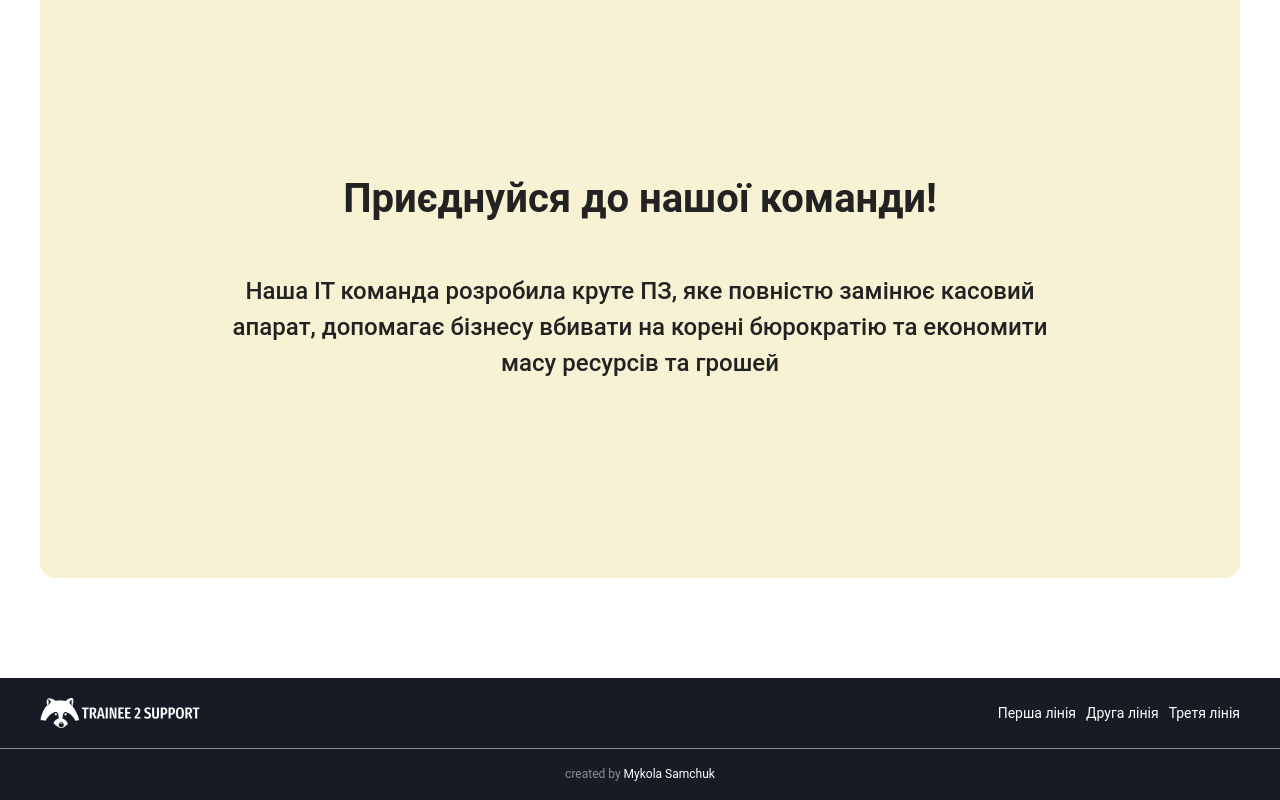
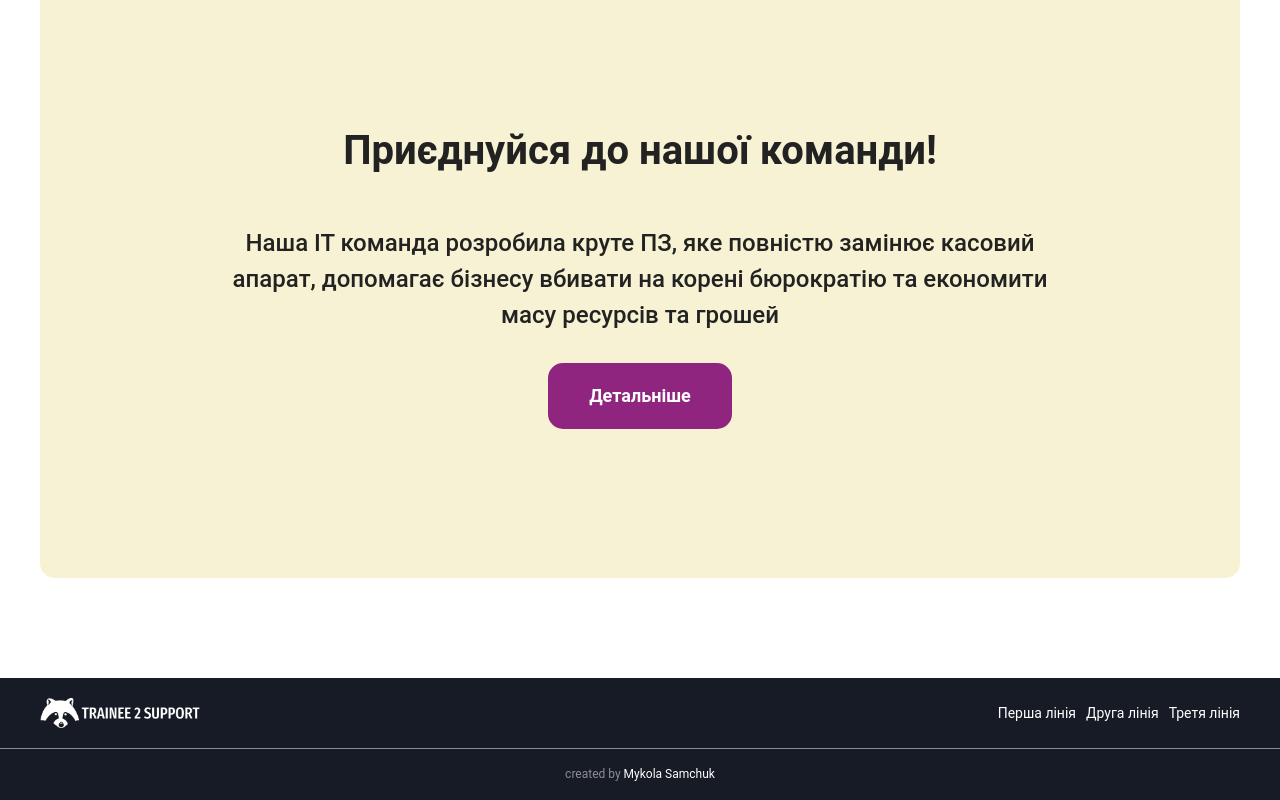
Before and after one commit to Mykola-Samchuk/trainee2support, a React (Create React App) app: page / in a window 1280 px wide. Shown: the part 2155-2955 px from the top of the page. Built offline with nearby package versions, Linux system fonts and the light colour scheme.

Commit message:
add button link for presentation on google docs

```diff
--- a/src/pages/About/About.jsx
+++ b/src/pages/About/About.jsx
@@ -6,6 +6,7 @@ import icon2 from "./img/icons8.png";
 import icon3 from "./img/icons5.png";
 import icon4 from "./img/icons6.png";
 import Banner from "../../components/Banner/Banner";
+import { NavLink } from "react-router-dom";
 
 export default function About() {
   const bgStyles = {
@@ -120,6 +121,7 @@ export default function About() {
               апарат, допомагає бізнесу вбивати на корені бюрократію та
               економити масу ресурсів та грошей
             </p>
+            <NavLink to="https://docs.google.com/presentation/d/1RkHZbLWcN5a6y1_4uQHQOBtYLDfuVvPwLaChrsff1Os/edit#slide=id.g25d5c2dd58c_2_27" target="blank" className="btn ">Детальніше</NavLink>
           </div>
         </div>
       </section>
--- a/src/pages/About/about.scss
+++ b/src/pages/About/about.scss
@@ -151,6 +151,7 @@
     font-weight: 500;
     .h3 {
       line-height: 1.5;
+      margin-bottom: 30px;
     }
   }
 }
```
